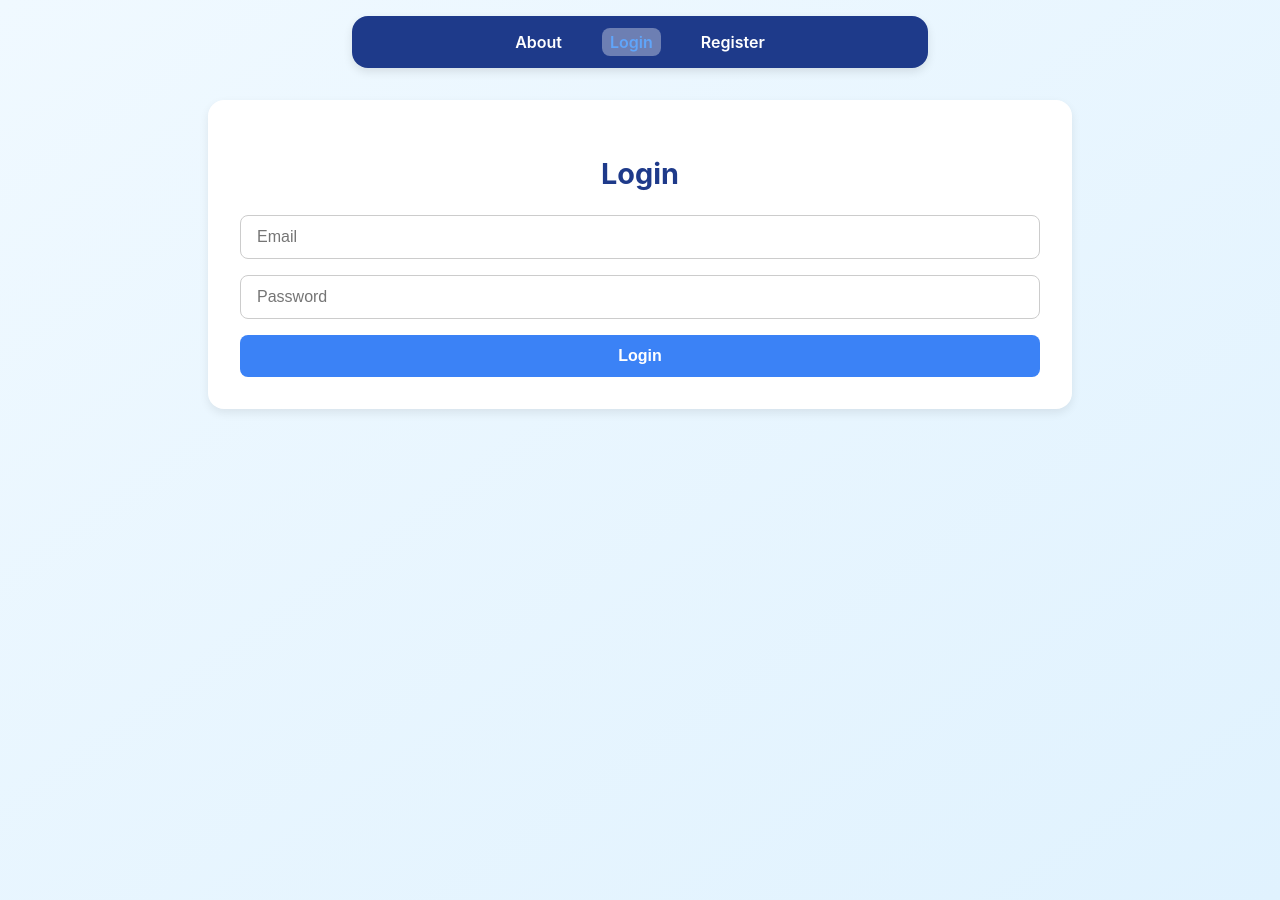
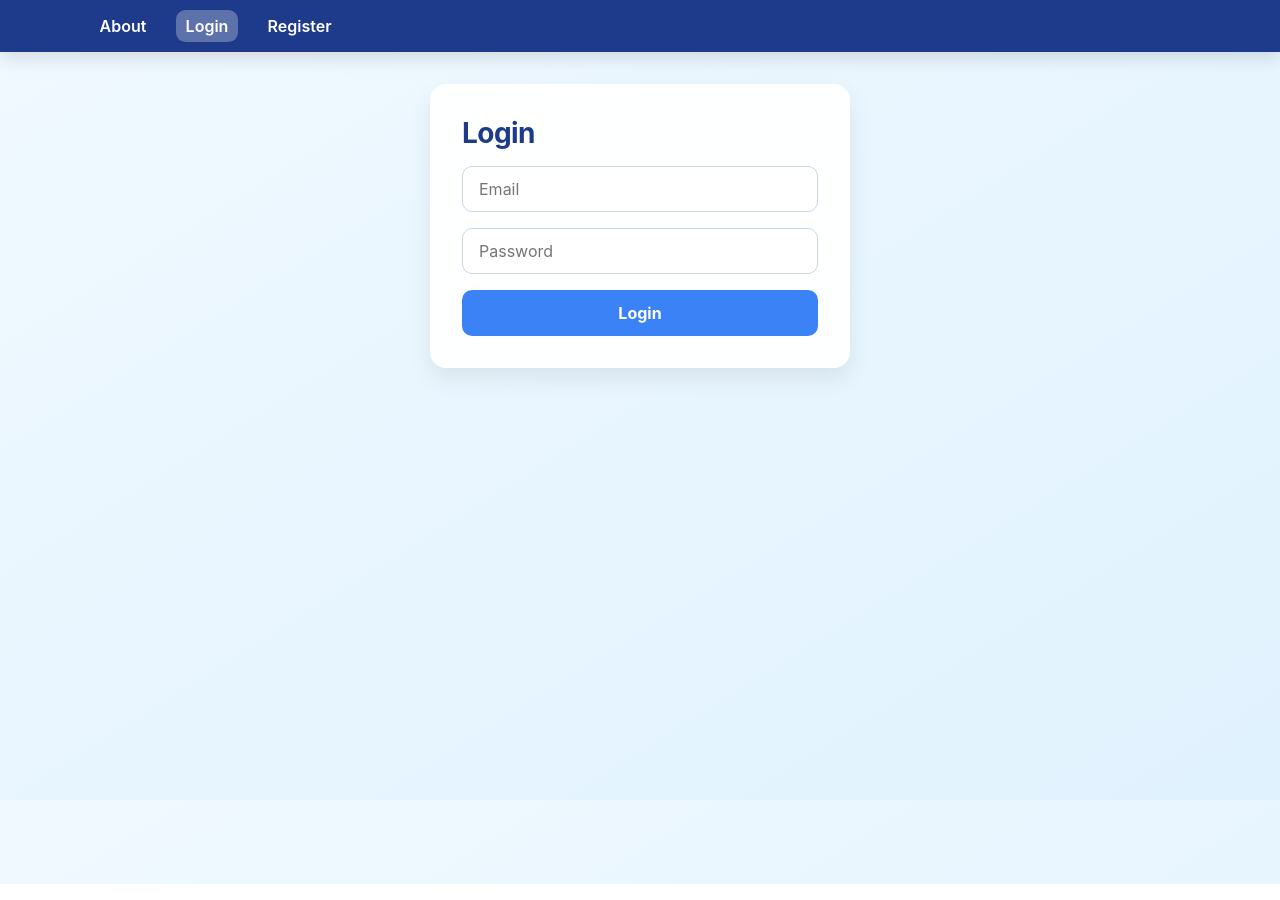
Before and after one commit to CillianDwyer/ML-Assisted-IT-Ticketing-System, a React app in the folder frontend/: page /login in a window 1280 px wide. Built offline with nearby package versions, Linux system fonts and the light colour scheme; the HTML template or start-up script is replaced by a standard one.

Commit message:
frontend changes

```diff
--- a/frontend/src/App.css
+++ b/frontend/src/App.css
@@ -1,80 +1,183 @@
-/*App.css - component styling */
+/* App.css — component styling */
 
-/*  Layout and page background */
-body {
-  font-family: 'Inter', sans-serif;
-  background-color: #f0f4ff;
-  color: #222;
-  margin: 0;
-  padding: 0;
+:root {
+  --bg: #f0f9ff;
+  --card: rgba(255, 255, 255, 0.95);
+  --text: #0f172a;
+  --muted: #475569;
+
+  --primary: #3b82f6;
+  --primary-dark: #2563eb;
+  --nav: #1e3a8a;
+
+  --border: #e5e7eb;
+  --ring: rgba(59, 130, 246, 0.35);
+
+  --shadow-sm: 0 4px 10px rgba(0, 0, 0, 0.08);
+  --shadow-md: 0 10px 25px rgba(0, 0, 0, 0.08);
 }
 
+/* -----------------------------------
+   Layout helpers
+----------------------------------- */
 .min-h-screen {
   min-height: 100vh;
 }
 
-/* Ticket Card container */
+/* -----------------------------------
+   Navbar
+----------------------------------- */
+.navbar {
+  width: 100%;
+  background-color: var(--nav);
+  padding: 1rem 1.5rem;
+  box-shadow: 0 6px 18px rgba(0, 0, 0, 0.12);
+}
+
+.nav-list {
+  max-width: 1100px;
+  margin: 0 auto;
+  padding: 0;
+  list-style: none;
+
+  display: flex;
+  gap: 1.25rem;
+  align-items: center;
+  flex-wrap: wrap;
+}
+
+.nav-item {
+  color: white;
+  text-decoration: none;
+  font-weight: 600;
+  padding: 0.35rem 0.6rem;
+  border-radius: 0.6rem;
+  transition: background-color 0.15s ease, color 0.15s ease;
+}
+
+.nav-item:hover {
+  background-color: rgba(255, 255, 255, 0.18);
+}
+
+.nav-item.active {
+  background-color: rgba(255, 255, 255, 0.28);
+}
+
+.nav-logout {
+  border: none;
+  border-radius: 0.6rem;
+  padding: 0.35rem 0.7rem;
+  cursor: pointer;
+  font-weight: 700;
+
+  background-color: #dc2626;
+  color: white;
+
+  transition: transform 0.15s ease, background-color 0.15s ease;
+}
+
+.nav-logout:hover {
+  background-color: #b91c1c;
+  transform: scale(1.03);
+}
+
+/* -----------------------------------
+   Card
+----------------------------------- */
 .ticket-card {
-  background: white;
+  background: var(--card);
   border-radius: 16px;
-  box-shadow: 0 4px 10px rgba(0, 0, 0, 0.08);
+  box-shadow: var(--shadow-md);
+  backdrop-filter: blur(6px);
+
   padding: 2rem;
   margin: 2rem auto;
-  max-width: 800px;
-  transition: all 0.3s ease-in-out;
+  max-width: 900px;
+
+  transition: transform 0.15s ease, box-shadow 0.15s ease;
 }
 
 .ticket-card:hover {
-  box-shadow: 0 6px 14px rgba(0, 0, 0, 0.12);
+  box-shadow: 0 14px 40px rgba(0, 0, 0, 0.1);
+  transform: translateY(-1px);
 }
 
-/* Form */
+/* Use this for Login/Register */
+.ticket-card.small {
+  max-width: 420px;
+}
+
+/* Headings */
+.ticket-card h2 {
+  margin: 0 0 1rem 0;
+  font-size: 1.75rem;
+  color: var(--nav);
+  letter-spacing: -0.02em;
+}
+
+.ticket-card p {
+  margin-top: 0.5rem;
+  color: var(--muted);
+  line-height: 1.6;
+}
+
+/* -----------------------------------
+   Forms / Inputs
+----------------------------------- */
 .ticket-form {
   display: flex;
   flex-direction: column;
   gap: 1rem;
+  margin-top: 1rem;
 }
 
 .ticket-input,
 .ticket-form textarea,
 select {
   padding: 0.75rem 1rem;
-  border-radius: 8px;
-  border: 1px solid #ccc;
+  border-radius: 10px;
+  border: 1px solid #cbd5e1;
+  background: white;
   font-size: 1rem;
   outline: none;
-  transition: border-color 0.2s ease;
+  transition: box-shadow 0.15s ease, border-color 0.15s ease;
 }
 
 .ticket-input:focus,
 .ticket-form textarea:focus,
 select:focus {
-  border-color: #3b82f6;
+  border-color: var(--primary);
+  box-shadow: 0 0 0 4px var(--ring);
 }
 
-/* Buttons */
+/* Primary button */
 .ticket-button {
-  background-color: #3b82f6;
+  background-color: var(--primary);
   color: white;
   border: none;
-  border-radius: 8px;
-  padding: 0.75rem 1.5rem;
+  border-radius: 10px;
+  padding: 0.8rem 1.1rem;
   cursor: pointer;
-  font-weight: 600;
-  transition: background-color 0.2s ease-in-out;
+  font-weight: 700;
+  transition: background-color 0.15s ease, transform 0.15s ease,
+    box-shadow 0.15s ease;
 }
 
 .ticket-button:hover {
-  background-color: #2563eb;
+  background-color: var(--primary-dark);
+  transform: translateY(-1px);
+  box-shadow: 0 10px 18px rgba(59, 130, 246, 0.25);
 }
 
-/* Messages */
+/* -----------------------------------
+   Messages
+----------------------------------- */
 .ticket-message {
   margin-top: 1rem;
   padding: 0.75rem;
-  border-radius: 8px;
+  border-radius: 10px;
   text-align: center;
-  font-weight: 500;
+  font-weight: 600;
 }
 
 .ticket-message.success {
@@ -87,17 +190,53 @@ select:focus {
   color: #991b1b;
 }
 
-/* Ticket List */
+/* -----------------------------------
+   Filters
+----------------------------------- */
+.ticket-filters {
+  display: flex;
+  gap: 0.75rem;
+  margin: 1rem 0 1.5rem 0;
+  flex-wrap: wrap;
+}
+
+.filter-btn {
+  padding: 0.45rem 0.9rem;
+  border-radius: 999px;
+  border: 1px solid #c7d2fe;
+  background-color: white;
+  color: #1e3a8a;
+  font-size: 0.85rem;
+  font-weight: 700;
+  cursor: pointer;
+  transition: background-color 0.15s ease, color 0.15s ease,
+    border-color 0.15s ease, transform 0.15s ease;
+}
+
+.filter-btn:hover {
+  background-color: #e0e7ff;
+  transform: translateY(-1px);
+}
+
+.filter-btn.active {
+  background-color: #1e3a8a;
+  color: white;
+  border-color: #1e3a8a;
+}
+
+/* -----------------------------------
+   Ticket list
+----------------------------------- */
 .ticket-list {
   list-style: none;
   padding: 0;
-  margin-top: 1.5rem;
+  margin-top: 1rem;
 }
 
 .ticket-item {
   background: #f9fafb;
-  border: 1px solid #e5e7eb;
-  border-radius: 10px;
+  border: 1px solid var(--border);
+  border-radius: 12px;
   padding: 1rem;
   margin-bottom: 1rem;
   text-align: left;
@@ -108,42 +247,76 @@ select:focus {
   color: #1e40af;
 }
 
-/* Table for Admin Dashboard */
+.ticket-item p {
+  margin: 0.35rem 0;
+  color: var(--muted);
+}
+
+.clickable {
+  cursor: pointer;
+  transition: transform 0.15s ease, box-shadow 0.15s ease,
+    background-color 0.15s ease;
+}
+
+.clickable:hover {
+  background-color: #eef2ff;
+  transform: translateY(-1px);
+  box-shadow: var(--shadow-sm);
+}
+
+/* -----------------------------------
+   Admin table
+----------------------------------- */
 .ticket-table {
   width: 100%;
   border-collapse: collapse;
-  margin-top: 1.5rem;
+  margin-top: 1.25rem;
   background: white;
-  border-radius: 12px;
+  border-radius: 14px;
   overflow: hidden;
-  box-shadow: 0 2px 8px rgba(0, 0, 0, 0.06);
+  box-shadow: var(--shadow-sm);
 }
 
 .ticket-table th,
 .ticket-table td {
-  padding: 0.75rem 1rem;
-  border-bottom: 1px solid #e5e7eb;
+  padding: 0.85rem 1rem;
+  border-bottom: 1px solid var(--border);
   text-align: left;
+  vertical-align: middle;
 }
 
 .ticket-table th {
   background-color: #e0e7ff;
   color: #1e3a8a;
-  font-weight: 600;
+  font-weight: 800;
   text-transform: uppercase;
-  font-size: 0.85rem;
+  font-size: 0.8rem;
+  letter-spacing: 0.04em;
 }
 
 .ticket-table tr:hover {
   background-color: #f1f5ff;
 }
 
-/* Status badges */
+.ticket-table td {
+  font-size: 0.92rem;
+}
+
+/* Make select in table look nicer */
+.ticket-table select {
+  width: 100%;
+  min-width: 140px;
+}
+
+/* -----------------------------------
+   Status badges (optional use)
+----------------------------------- */
 .status-badge {
-  padding: 4px 10px;
-  border-radius: 12px;
-  font-weight: 600;
-  font-size: 0.85rem;
+  display: inline-block;
+  padding: 0.25rem 0.6rem;
+  border-radius: 999px;
+  font-weight: 800;
+  font-size: 0.8rem;
   text-transform: capitalize;
 }
 
@@ -162,70 +335,90 @@ select:focus {
   color: #166534;
 }
 
-/* Navbar styling */
-.navbar {
-  width: 40vw;
-  background-color: #1e3a8a;
-  padding: 1rem 2rem;
-  display: flex;
-  justify-content: center;
-  align-items: center;
-}
-
-.nav-list {
-  display: flex;
-  gap: 2rem;
-  list-style: none;
-  margin: 0;
+/* -----------------------------------
+   Ticket details + chat
+----------------------------------- */
+.back-btn {
+  background: none;
+  border: none;
+  color: var(--primary-dark);
+  font-weight: 800;
+  cursor: pointer;
+  margin-bottom: 1rem;
   padding: 0;
 }
 
-.nav-item {
-  color: white;
-  text-decoration: none;
-  font-weight: 500;
-  transition: color 0.2s ease-in-out;
+.back-btn:hover {
+  text-decoration: underline;
 }
 
-.nav-item:hover {
-  color: #93c5fd;
+.ticket-details p {
+  margin-top: 0.5rem;
 }
 
-.nav-item.active {
-  color: #60a5fa;
+.ticket-meta {
+  display: flex;
+  gap: 1.25rem;
+  flex-wrap: wrap;
+  font-size: 0.9rem;
+  color: var(--muted);
+  margin-top: 0.75rem;
 }
 
-
-
-.ticket-item select {
-  margin-top: 0.5rem;
-  padding: 0.4rem 0.6rem;
-  border-radius: 6px;
-  border: 1px solid #ccc;
-  background-color: #f9fafb;
-  font-size: 0.9rem;
+.chat-box {
+  display: flex;
+  flex-direction: column;
+  gap: 1rem;
+  background: #f9fafb;
+  padding: 1rem;
+  border-radius: 14px;
+  max-height: 420px;
+  overflow-y: auto;
+  border: 1px solid var(--border);
+  margin: 1rem 0;
 }
 
-.ticket-item select:focus {
-  border-color: #3b82f6;
-  outline: none;
+.chat-message {
+  max-width: 70%;
 }
 
-.nav-logout {
-  background-color: #dc2626; /* deep red */
-  color: white;
-
-  text-decoration: none;
-  font-weight: 500;
-  transition: color 0.2s ease-in-out;
+.chat-message.left {
+  align-self: flex-start;
+  text-align: left;
 }
 
-.nav-logout:hover {
-  background-color: #b91c1c; /* darker red on hover */
-  transform: scale(1.05);
+.chat-message.right {
+  align-self: flex-end;
+  text-align: right;
 }
 
-/* Logout Confirmation Popup */
+.chat-sender {
+  font-size: 0.75rem;
+  color: #64748b;
+  margin-bottom: 4px;
+}
+
+.chat-content {
+  background: #e0e7ff;
+  padding: 0.75rem 1rem;
+  border-radius: 14px;
+  color: #0f172a;
+  line-height: 1.4;
+}
+
+.chat-message.right .chat-content {
+  background: #dcfce7;
+}
+
+.chat-time {
+  font-size: 0.7rem;
+  color: #94a3b8;
+  margin-top: 4px;
+}
+
+/* -----------------------------------
+   Logout confirmation popup
+----------------------------------- */
 .logout-overlay {
   position: fixed;
   inset: 0;
@@ -239,59 +432,59 @@ select:focus {
 .logout-popup {
   background: white;
   padding: 2rem;
-  border-radius: 12px;
-  box-shadow: 0 8px 20px rgba(0, 0, 0, 0.2);
+  border-radius: 14px;
+  box-shadow: 0 18px 50px rgba(0, 0, 0, 0.25);
   text-align: center;
-  max-width: 320px;
-  animation: fadeIn 0.2s ease-in-out;
+  width: min(360px, 92vw);
+  animation: fadeIn 0.18s ease-in-out;
 }
 
 .logout-popup h3 {
-  margin-bottom: 1.5rem;
-  color: #1e3a8a;
-  font-weight: 600;
+  margin: 0 0 1.25rem 0;
+  color: var(--nav);
+  font-weight: 900;
 }
 
 .logout-buttons {
   display: flex;
-  justify-content: space-around;
+  gap: 0.75rem;
+  justify-content: center;
+}
+
+.yes-btn,
+.no-btn {
+  border: none;
+  border-radius: 10px;
+  padding: 0.6rem 1rem;
+  cursor: pointer;
+  font-weight: 800;
+  transition: transform 0.15s ease, background-color 0.15s ease;
 }
 
 .yes-btn {
-  background-color: darkgreen;
+  background-color: #166534;
   color: white;
-  border: none;
-  border-radius: 8px;
-  padding: 0.5rem 1rem;
-  cursor: pointer;
-  font-weight: 600;
-  transition: background-color 0.2s ease;
 }
 
 .yes-btn:hover {
-  background-color: green;
+  background-color: #15803d;
+  transform: translateY(-1px);
 }
 
 .no-btn {
-  background-color: darkred;
+  background-color: #991b1b;
   color: white;
-  border: none;
-  border-radius: 8px;
-  padding: 0.5rem 1rem;
-  cursor: pointer;
-  font-weight: 600;
-  transition: background-color 0.2s ease;
 }
 
 .no-btn:hover {
-  background-color: red;
+  background-color: #dc2626;
+  transform: translateY(-1px);
 }
 
-/* popup fade */
 @keyframes fadeIn {
   from {
     opacity: 0;
-    transform: scale(0.95);
+    transform: scale(0.97);
   }
   to {
     opacity: 1;
--- a/frontend/src/components/Login.jsx
+++ b/frontend/src/components/Login.jsx
@@ -30,7 +30,7 @@ function Login() {
   };
 
   return (
-    <div className="ticket-card">
+    <div className="ticket-card small">
       <h2>Login</h2>
       <form className="ticket-form" onSubmit={handleSubmit}>
         <input
--- a/frontend/src/components/Register.jsx
+++ b/frontend/src/components/Register.jsx
@@ -25,7 +25,7 @@ function Register() {
   };
 
   return (
-    <div className="ticket-card">
+    <div className="ticket-card small">
       <h2>Create an Account</h2>
       <form className="ticket-form" onSubmit={handleSubmit}>
         <input
--- a/frontend/src/index.css
+++ b/frontend/src/index.css
@@ -1,297 +1,36 @@
-/* index.css - gloabl styling */
+/* index.css — global styling only */
 
-/* Global background and font */
+*,
+*::before,
+*::after {
+  box-sizing: border-box;
+}
+
+html,
+body {
+  height: 100%;
+}
+
 body {
   margin: 0;
-  font-family: 'Inter', sans-serif;
+  font-family: "Inter", system-ui, -apple-system, Segoe UI, Roboto, Arial,
+    sans-serif;
+  color: #0f172a;
   background: linear-gradient(to bottom right, #f0f9ff, #e0f2fe);
 }
 
-/* Ticket form card */
-.ticket-card {
-  max-width: 400px;
-  margin: 4rem auto;
-  padding: 2rem;
-  border-radius: 2rem;
-  background-color: rgba(255, 255, 255, 0.95);
-  box-shadow: 0 15px 30px rgba(0, 0, 0, 0.1);
-  backdrop-filter: blur(5px);
+a {
+  color: inherit;
 }
 
-/* Form heading */
-.ticket-card h2 {
-  text-align: center;
-  font-size: 1.8rem;
-  color: #1e3a8a;
-  margin-bottom: 1.5rem;
+button,
+input,
+textarea,
+select {
+  font: inherit;
 }
 
-/* Form layout */
-.ticket-form {
-  display: flex;
-  flex-direction: column; /* Stack vertically */
-  gap: 1rem; /* Space between inputs and button */
+img {
+  max-width: 100%;
+  display: block;
 }
-
-/* Inputs and textarea */
-.ticket-input {
-  padding: 0.75rem 1rem;
-  border-radius: 0.75rem;
-  border: 1px solid #ccc;
-  font-size: 1rem;
-  outline: none;
-  transition: border 0.2s, box-shadow 0.2s;
-}
-
-.ticket-input:focus {
-  border-color: #3b82f6;
-  box-shadow: 0 0 5px rgba(59, 130, 246, 0.5);
-}
-
-/* Button */
-.ticket-button {
-  padding: 0.75rem 1rem;
-  border-radius: 0.75rem;
-  border: none;
-  background-color: #3b82f6;
-  color: white;
-  font-weight: 600;
-  font-size: 1rem;
-  cursor: pointer;
-  transition: background-color 0.2s, box-shadow 0.2s;
-}
-
-.ticket-button:hover {
-  background-color: #2563eb;
-  box-shadow: 0 5px 15px rgba(59, 130, 246, 0.3);
-}
-
-/* Success / error message */
-.ticket-message {
-  text-align: center;
-  margin-top: 1rem;
-  font-weight: 500;
-}
-
-.ticket-message.success {
-  color: #16a34a;
-}
-
-.ticket-message.error {
-  color: #dc2626;
-}
-
-
-.ticket-list {
-  list-style: none;
-  padding: 0;
-  margin: 0;
-}
-
-.ticket-item {
-  border-bottom: 1px solid #e5e7eb;
-  padding: 1rem 0;
-}
-
-
-.navbar {
-  width: 400px; /* fixed or desired width */
-  background-color: #3b82f6;
-  padding: 1rem 2rem;
-  border-radius: 1rem;
-  box-shadow: 0 4px 10px rgba(0,0,0,0.1);
-
-  /* Center horizontally */
-  margin: 1rem auto; /* top/bottom margin 1rem, left/right auto */
-}
-
-
-
-
-.nav-list {
-  display: flex;
-  justify-content: center; /* center links */
-  gap: 2rem;               /* space between links */
-  list-style: none;
-  margin: 0;
-  padding: 0;
-}
-
-
-.nav-list li a {
-  color: white;
-  font-weight: 600;
-  text-decoration: none;
-}
-
-.nav-list li a:hover {
-  text-decoration: underline;
-}
-
-
-.nav-item {
-  color: white;
-  font-weight: 600;
-  text-decoration: none;
-  padding: 0.25rem 0.5rem;
-  border-radius: 0.5rem;
-  transition: background-color 0.2s;
-}
-
-.nav-item:hover {
-  background-color: rgba(255, 255, 255, 0.2); /* subtle hover highlight */
-}
-
-.nav-item.active {
-  background-color: rgba(255, 255, 255, 0.35); /* highlight active tab */
-}
-
-.ticket-filters {
-  display: flex;
-  gap: 0.75rem;
-  margin-bottom: 1.5rem;
-}
-
-.filter-btn {
-  padding: 0.45rem 0.9rem;
-  border-radius: 999px;
-  border: 1px solid #c7d2fe;
-  background-color: white;
-  color: #1e3a8a;
-  font-size: 0.85rem;
-  font-weight: 600;
-  cursor: pointer;
-  transition: all 0.2s ease;
-}
-
-.filter-btn:hover {
-  background-color: #e0e7ff;
-}
-
-.filter-btn.active {
-  background-color: #1e3a8a;
-  color: white;
-  border-color: #1e3a8a;
-}
-
-.chat-box {
-  max-height: 300px;
-  overflow-y: auto;
-  border: 1px solid #e5e7eb;
-  padding: 1rem;
-  margin-bottom: 1rem;
-  border-radius: 8px;
-  background-color: #f9fafb;
-}
-
-.chat-message {
-  margin-bottom: 0.75rem;
-  padding: 0.5rem;
-  background: white;
-  border-radius: 6px;
-}
-
-.clickable {
-  cursor: pointer;
-  transition: background-color 0.2s ease;
-}
-
-.clickable:hover {
-  background-color: #eef2ff;
-}
-
-.ticket-details h2 {
-  margin-bottom: 0.5rem;
-}
-
-.ticket-meta {
-  display: flex;
-  gap: 1.5rem;
-  font-size: 0.85rem;
-  color: #475569;
-  margin-top: 0.5rem;
-}
-
-.chat-box {
-  display: flex;
-  flex-direction: column;
-  gap: 1rem;
-  background: #f9fafb;
-  padding: 1rem;
-  border-radius: 12px;
-  max-height: 400px;
-  overflow-y: auto;
-}
-
-.chat-message {
-  max-width: 60%;
-}
-
-.chat-message.left {
-  align-self: flex-start;
-  text-align: left;
-}
-
-.chat-message.right {
-  align-self: flex-end;
-  text-align: right;
-}
-
-.chat-sender {
-  font-size: 0.75rem;
-  color: #6b7280;
-  margin-bottom: 2px;
-}
-
-.chat-content {
-  background: #e0e7ff;
-  padding: 0.75rem 1rem;
-  border-radius: 12px;
-}
-
-.chat-message.right .chat-content {
-  background: #dcfce7;
-}
-
-.chat-time {
-  font-size: 0.65rem;
-  color: #9ca3af;
-  margin-top: 2px;
-}
-
-
-.back-btn {
-  background: none;
-  border: none;
-  color: #2563eb;
-  font-weight: 600;
-  cursor: pointer;
-  margin-bottom: 1rem;
-  padding: 0;
-}
-
-.back-btn:hover {
-  text-decoration: underline;
-}
-
-
-.ticket-filters {
-  display: flex;
-  gap: 0.5rem;
-  margin-bottom: 1rem;
-}
-
-.filter-btn {
-  padding: 0.4rem 0.8rem;
-  border-radius: 6px;
-  border: 1px solid #ccc;
-  background: #f9fafb;
-  cursor: pointer;
-  font-weight: 500;
-}
-
-.filter-btn.active {
-  background: #3b82f6;
-  color: white;
-  border-color: #3b82f6;
-}
```
Also changed, not shown: 1 other file (tests, documents, lock files or other folders).
